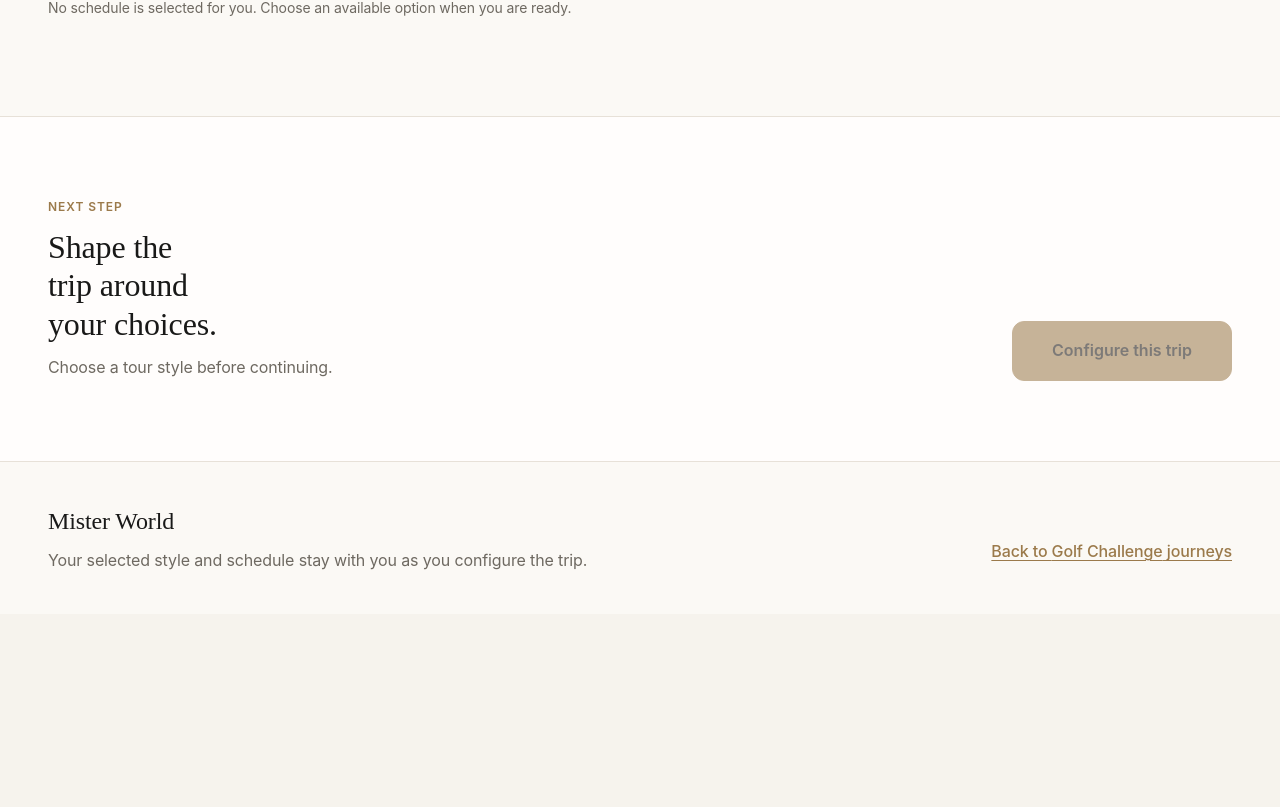
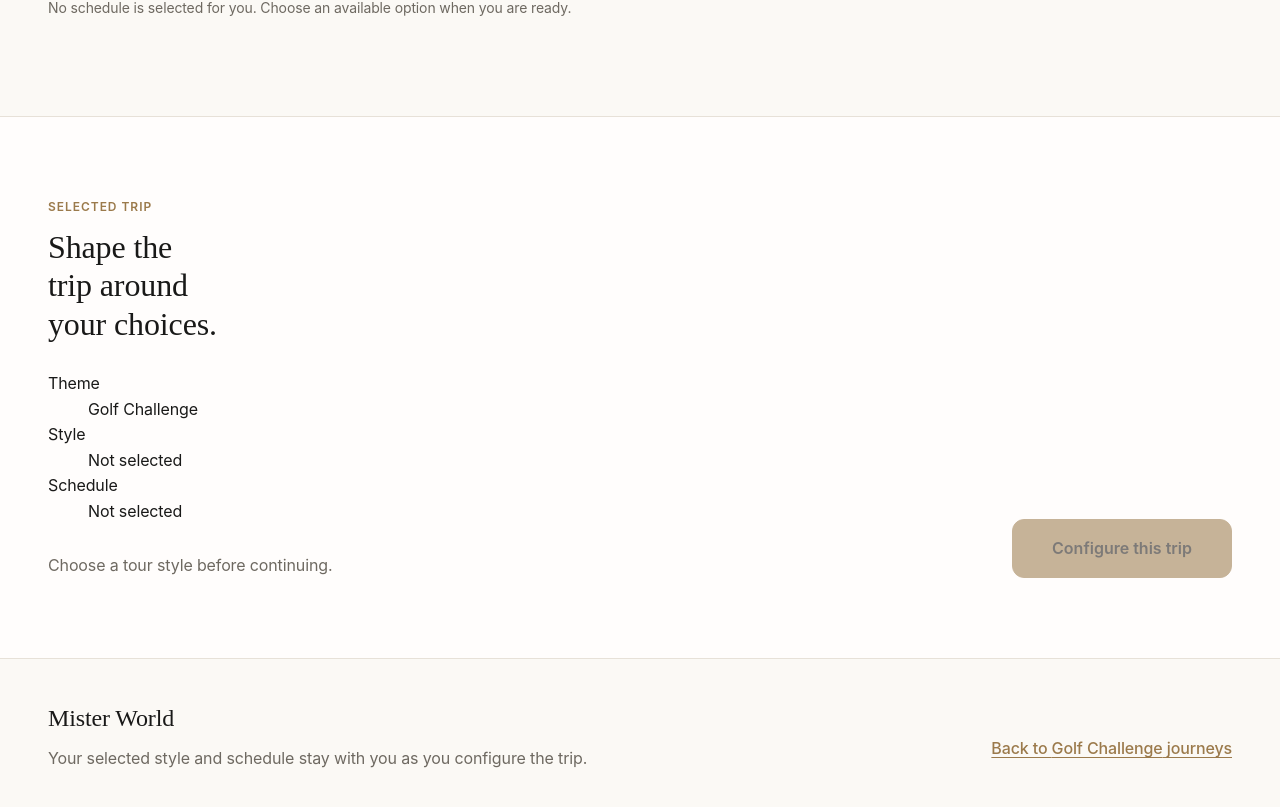
Before and after one commit to WonhoOne/frontend, a React (Vite) app: page /tours/demo-golf-product-a in a window 1280 px wide. Shown: the part 3324-4131 px from the top of the page. Before the commit the page ends 3938 px from the top, so only its background shows below. Built offline with nearby package versions, Linux system fonts and the light colour scheme.

Commit message:
feat: complete Tour Detail selected trip summary

```diff
--- a/src/pages/tour-detail/TourDetailPage.tsx
+++ b/src/pages/tour-detail/TourDetailPage.tsx
@@ -34,6 +34,12 @@ interface TourDetailPageViewProps {
   onRetrySchedule?: () => void;
   onConfigure?: (intent: ConfigureHandoffIntent) => void;
 }
+
+const styleSummaryLabel: Record<TourDetailStyle, string> = {
+  CLASSIC: 'Classic',
+  GRAND: 'Grand',
+  PREMIUM: 'Premium',
+};
 
 const coreErrorCopy: Record<TourDetailCoreErrorReason, { title: string; message: string }> = {
   network: {
@@ -103,8 +109,15 @@ function TourDetailReadyView({
       ? selectedScheduleKey
       : null;
 
+  const selectedScheduleChoice =
+    resolvedScheduleState.status === 'ready' && effectiveScheduleKey !== null
+      ? (resolvedScheduleState.choices.find(
+          (choice) => choice.selectionKey === effectiveScheduleKey,
+        ) ?? null)
+      : null;
+
   const canConfigure =
-    selectedStyle !== null && effectiveScheduleKey !== null && onConfigure !== undefined;
+    selectedStyle !== null && selectedScheduleChoice !== null && onConfigure !== undefined;
 
   const configureHelp =
     selectedStyle === null
@@ -145,8 +158,22 @@ function TourDetailReadyView({
       <section aria-labelledby="tour-configure-title" className={styles.configureAction}>
         <PageContainer className={styles.configureActionInner ?? ''} variant="wide">
           <div className={styles.configureCopy}>
-            <p className={styles.eyebrow}>Next step</p>
+            <p className={styles.eyebrow}>Selected trip</p>
             <h2 id="tour-configure-title">Shape the trip around your choices.</h2>
+            <dl className={styles.selectionSummary}>
+              <div>
+                <dt>Theme</dt>
+                <dd>{tour.themeLabel}</dd>
+              </div>
+              <div>
+                <dt>Style</dt>
+                <dd>{selectedStyle === null ? 'Not selected' : styleSummaryLabel[selectedStyle]}</dd>
+              </div>
+              <div>
+                <dt>Schedule</dt>
+                <dd>{selectedScheduleChoice?.dateLabel ?? 'Not selected'}</dd>
+              </div>
+            </dl>
             <p id="tour-configure-help">{configureHelp}</p>
           </div>
           <Button
```
